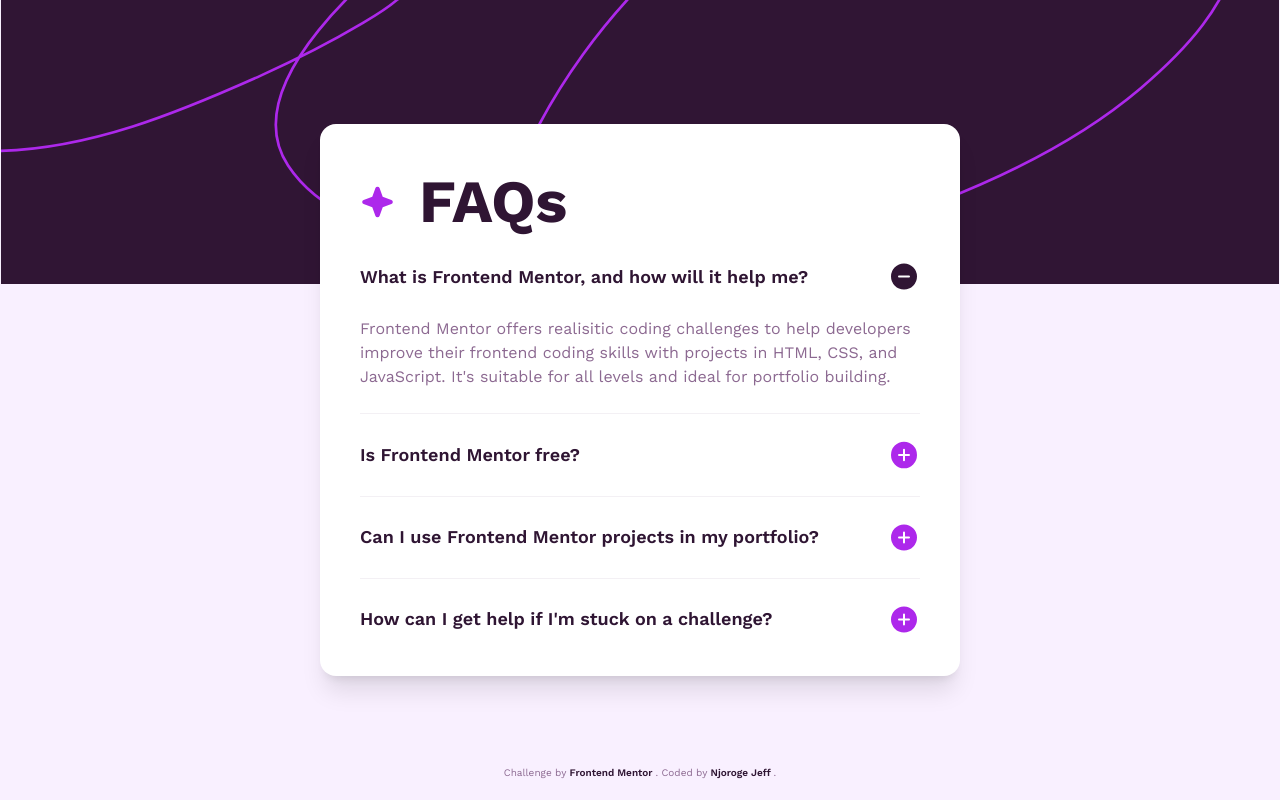
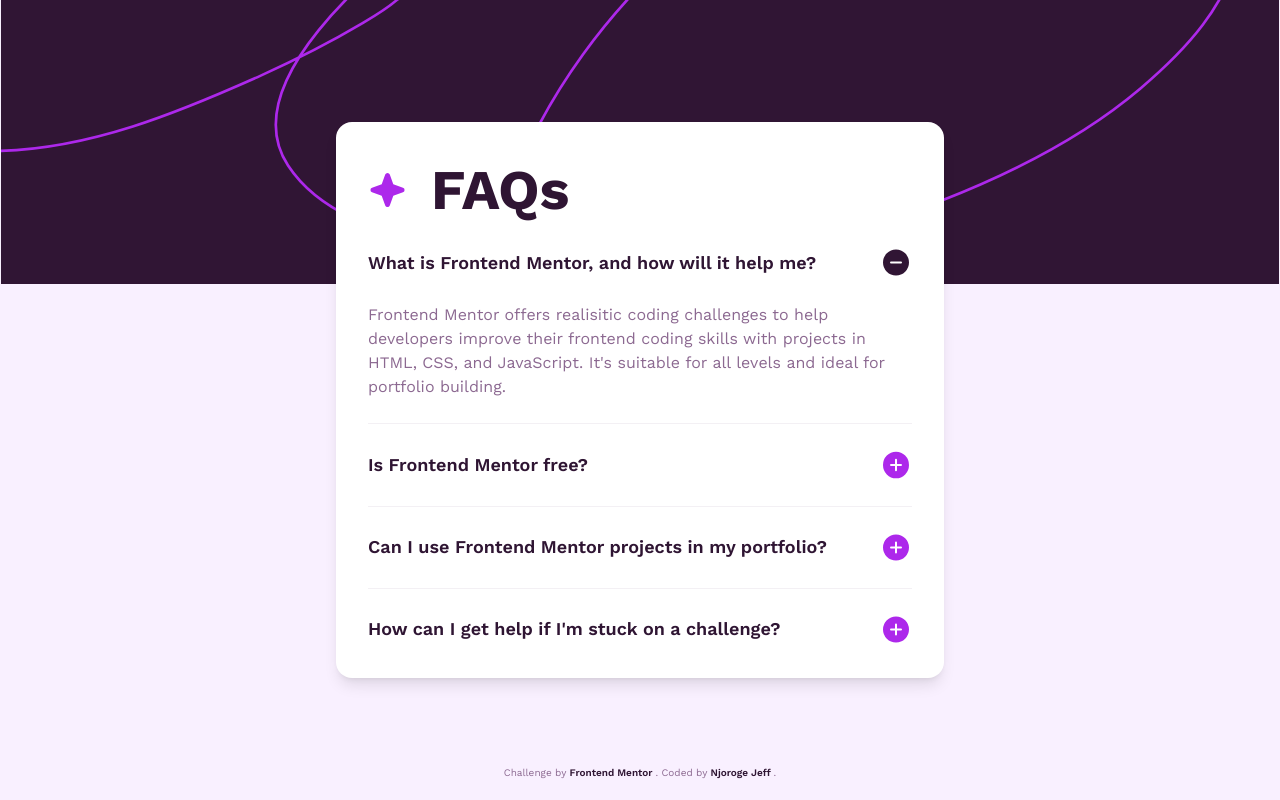
Before and after one commit to njorogejeff/faq-accordion, a website built with Vite: page index.html in a window 1280 px wide. Built offline with nearby package versions, Linux system fonts and the light colour scheme.

Commit message:
style: adjust FAQ section width and shadow for improved aesthetics

```diff
--- a/index.html
+++ b/index.html
@@ -9,14 +9,14 @@
 
   <body class="font-workSans text-faqPurple-600 bg-top-left bg-faqPurple-100 grid min-h-screen place-content-center bg-[url(../assets/images/background-pattern-mobile.svg)] bg-contain bg-no-repeat text-base md:bg-[url(../assets/images/background-pattern-desktop.svg)]">
     <!-- FAQ Section -->
-    <article class="bg-faqWhite md:w-xl lg:w-[40rem] w-[88vw] rounded-2xl p-6 shadow-xl md:p-10 md:pt-12">
+    <article class="bg-faqWhite md:w-xl lg:w-[38rem] w-[88vw] rounded-2xl p-6 shadow-lg md:p-8 md:pt-10">
       <section class="mb-7 flex items-center justify-start gap-x-6">
         <img
           src="./assets/images/icon-star.svg"
           alt="star icon"
-          class="h-6 md:h-9"
+          class="h-6 md:h-9 lg:h-10"
         />
-        <h1 class="text-faqPurple-950 text-3xl font-bold md:text-5xl lg:text-6xl">FAQs</h1>
+        <h1 class="text-faqPurple-950 text-3xl font-bold md:text-5xl lg:text-[3.5rem]">FAQs</h1>
       </section>
 
       <!-- FAQ 1 -->
```
